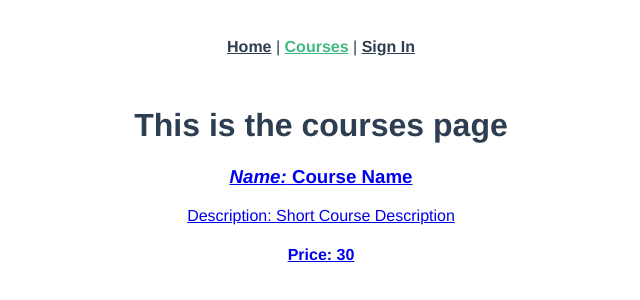
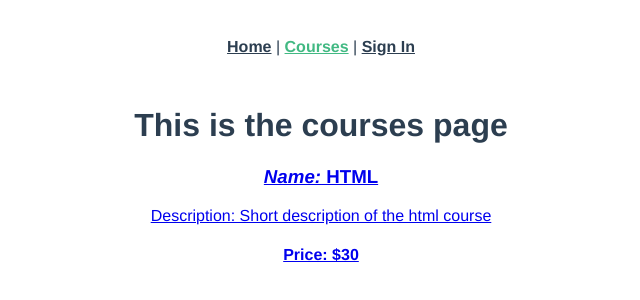
Before and after one commit to sosensible/ols, a Vue app: page /courses in a window 1280 px wide. Shown: the top 300 px of the page, without its empty margins (319-959 px from the left). Built offline with nearby package versions, Linux system fonts and the light colour scheme.

Commit message:
renamed card moved data for card to parent

```diff
--- a/src/components/courseListingCard.vue
+++ b/src/components/CourseCard.vue
@@ -2,21 +2,17 @@
   <div>
     <h3><em>Name:</em> {{ course.name }}</h3>
     <p>Description: {{ course.shortDescription }}</p>
-    <h4>Price: {{ course.price }}</h4>
+    <h4>Price: ${{ course.price }}</h4>
   </div>
 </template>
 <script lang="ts">
 import Vue from "vue";
 export default Vue.extend({
-  data() {
-    return {
-      course: {
-        name: "Course Name",
-        shortDescription: "Short Course Description",
-        price: 30,
-        id: 1,
-      },
-    };
+  props: {
+    course: {
+      type: Object,
+      required: true,
+    },
   },
 });
 </script>
--- a/src/views/Courses.vue
+++ b/src/views/Courses.vue
@@ -2,18 +2,32 @@
   <div>
     <h1>This is the courses page</h1>
     <router-link to="/courseId">
-      <courseListingCard class="course1" />
+      <courseListingCard
+        v-for="course in courses"
+        :key="course.id"
+        :course="course"
+      />
     </router-link>
   </div>
 </template>
 <script lang="ts">
-import { Component, Vue } from "vue-property-decorator";
-import courseListingCard from "../components/courseListingCard.vue";
-
-@Component({
+import courseListingCard from "../components/CourseCard.vue";
+export default {
   components: {
     courseListingCard,
   },
-})
-export default class Home extends Vue {}
+  // eslint-disable-next-line @typescript-eslint/explicit-module-boundary-types
+  data() {
+    return {
+      courses: [
+        {
+          name: "HTML",
+          shortDescription: "Short description of the html course",
+          price: 30,
+          id: 1,
+        },
+      ],
+    };
+  },
+};
 </script>
--- a/tsconfig.json
+++ b/tsconfig.json
@@ -34,7 +34,7 @@
     "src/**/*.vue",
     "tests/**/*.ts",
     "tests/**/*.tsx"
-, "src/views/WelcomePage.vue", "src/views/C.vue", "src/views/Courses.vue"  ],
+, "src/views/WelcomePage.vue", "src/views/C.vue", "src/views/Courses.vue", "src/components/CourseCard.vue"  ],
   "exclude": [
     "node_modules"
   ]
```
